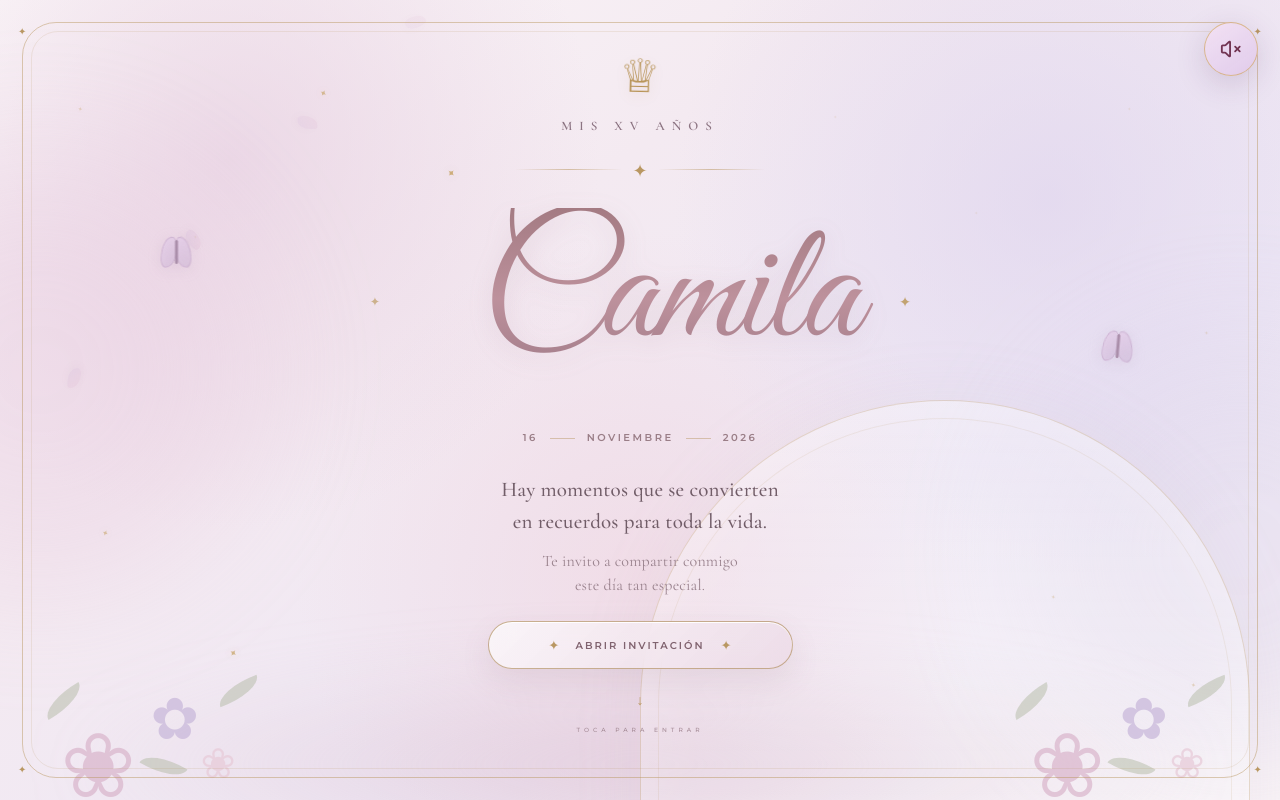
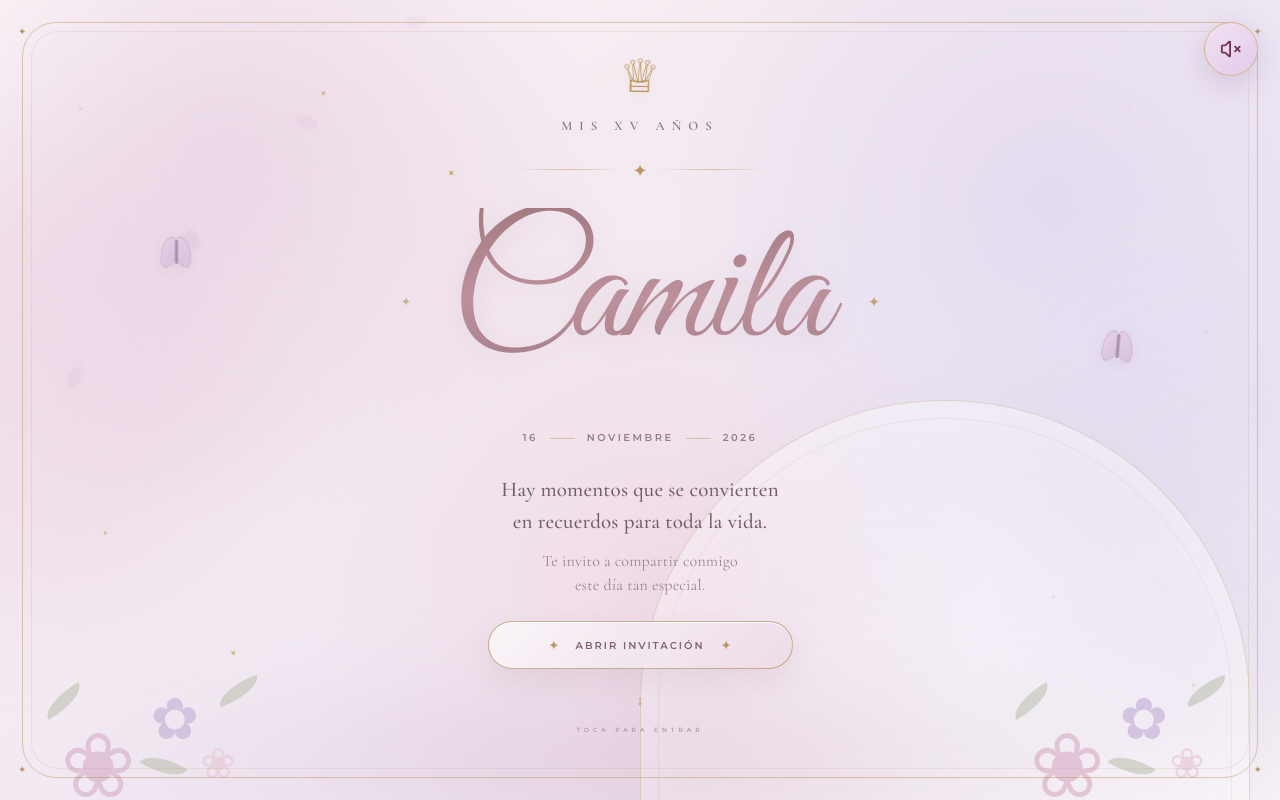
Before and after one commit to Erick07-dev/XVCAMI, a React (Vite) app: page / in a window 1280 px wide. Built offline with nearby package versions, Linux system fonts and the light colour scheme.

Commit message:
Agregar Decoraciones 5.4

```diff
--- a/src/components/Cover.jsx
+++ b/src/components/Cover.jsx
@@ -223,9 +223,6 @@ export default function Cover({ onOpen }) {
                         ✦
                     </motion.span>
 
-                    <h1 >
-
-                    </h1>
 
                     <h1>Camila</h1>
 
```
